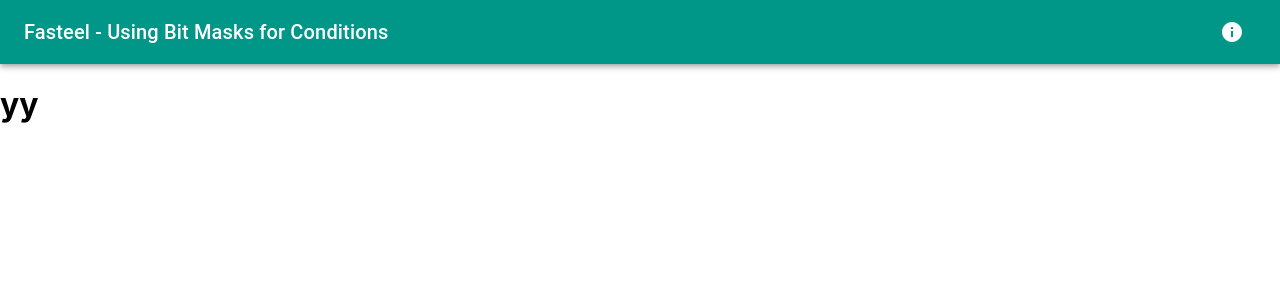
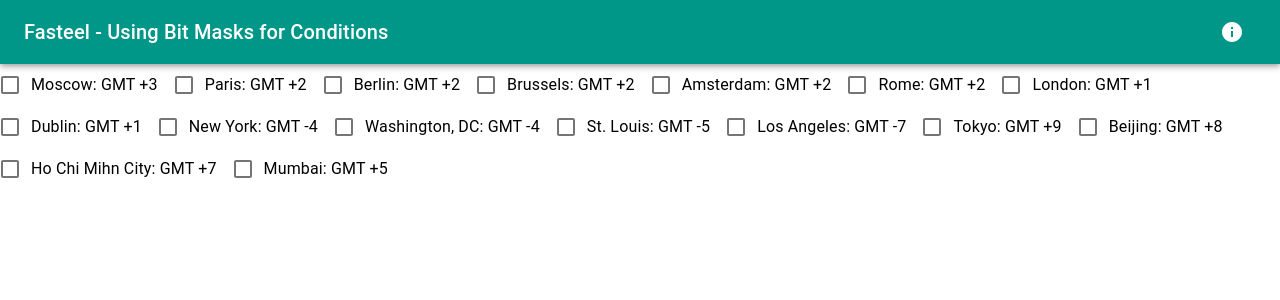
Before and after one commit to Fasteel/app-ideas, a React (Create React App) app: page /bit-masks in a window 1280 px wide. Shown: the top 300 px of the page. Built offline with nearby package versions, Linux system fonts and the light colour scheme.

Commit message:
feat: Create checkbox

```diff
--- a/src/components/bit-masks/BitMasks.tsx
+++ b/src/components/bit-masks/BitMasks.tsx
@@ -1,5 +1,53 @@
-import React from 'react';
+import React, { useState } from 'react';
+import { Checkbox, FormControlLabel } from '@material-ui/core';
+
+export const checkboxes = [
+  'Moscow: GMT +3',
+  'Paris: GMT +2',
+  'Berlin: GMT +2',
+  'Brussels: GMT +2',
+  'Amsterdam: GMT +2',
+  'Rome: GMT +2',
+  'London: GMT +1',
+  'Dublin: GMT +1',
+  'New York: GMT -4',
+  'Washington, DC: GMT -4',
+  'St. Louis: GMT -5',
+  'Los Angeles: GMT -7',
+  'Tokyo: GMT +9',
+  'Beijing: GMT +8',
+  'Ho Chi Mihn City: GMT +7',
+  'Mumbai: GMT +5',
+];
+
+const getInitialState = () => {
+  const initalState: any = {};
+  checkboxes.forEach((checkbox) => {
+    initalState[checkbox] = false;
+  });
+  return initalState;
+};
 
 export default function BitMasks(): JSX.Element {
-  return <h1>yy</h1>;
+  const [checked, setChecked] = useState(getInitialState());
+
+  return (
+    <div>
+      {checkboxes.map((checkbox, index) => (
+        <FormControlLabel
+          key={index.toString()}
+          control={
+            <Checkbox
+              onChange={() =>
+                setChecked({ ...checked, [checkbox]: !checked[checkbox] })
+              }
+              checked={checked[checkbox]}
+            />
+          }
+          label={checkbox}
+          role="checkbox"
+        />
+      ))}
+    </div>
+  );
 }
```
Also changed, not shown: 1 other file (tests, documents, lock files or other folders).
